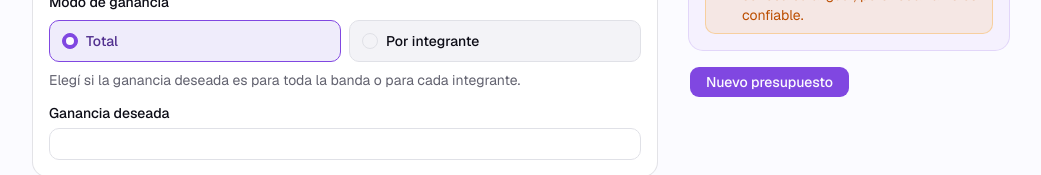
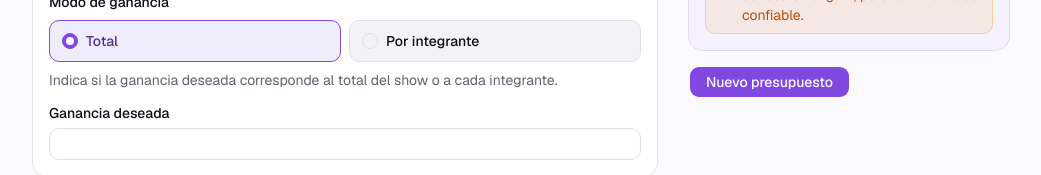
Before and after one commit to FrequencyStudio-dev/gig-rate-calculator-fe, a Next.js app: page / in a window 1280 px wide. Shown: the part 437-612 px from the top of the page, without its empty margins (119-1160 px from the left). Built offline with nearby package versions, Linux system fonts and the light colour scheme.

Commit message:
style: improve goal mode helper text

```diff
--- a/components/goal/GoalSelector.tsx
+++ b/components/goal/GoalSelector.tsx
@@ -80,8 +80,7 @@ export function GoalSelector({
         </RadioGroup>
 
         <p id={modeHelpId} className="text-sm text-muted-foreground">
-          Elegí si la ganancia deseada es para toda la banda o para cada
-          integrante.
+            Indica si la ganancia deseada corresponde al total del show o a cada integrante.
         </p>
       </div>
 
```
